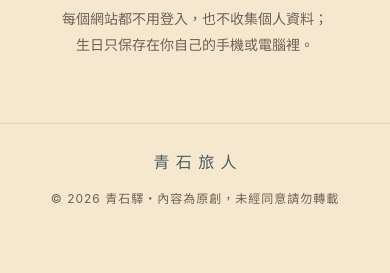
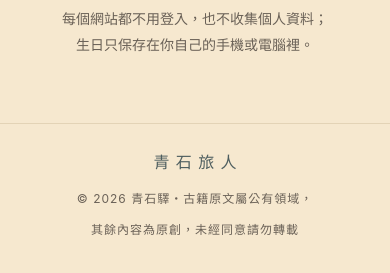
Before and after one commit to imqingstone/imqingstone.github.io, a plain HTML site: page docs/index.html in a window 390 px wide. Shown: the part 2399-2672 px from the top of the page. Drawn offline with Linux system fonts and the light colour scheme.

Commit message:
版權文字註明古籍原文屬公有領域 (#6)
* Build the 青石驛 portal

A single page that introduces and links the five sites, with a wide
hero illustration on desktop and a tall one on phones, a short essay
weaving the five names together, a card for each site with its home
screen icon, a share image for link previews, and its own icon.

Co-Authored-By: Claude Opus 5.5 <noreply@anthropic.com>
Claude-Session: https://claude.ai/code/session_01DWRUU4NfxA6xwrtQRbGZkE

* 主畫面圖示改為橫式「青石」

Co-Authored-By: Claude Opus 5.5 <noreply@anthropic.com>
Claude-Session: https://claude.ai/code/session_01DWRUU4NfxA6xwrtQRbGZkE

* 開場與說明文字改為逐句分行

Co-Authored-By: Claude Opus 5.5 <noreply@anthropic.com>
Claude-Session: https://claude.ai/code/session_01DWRUU4NfxA6xwrtQRbGZkE

* 關閉 iPhone 自動把數字當電話連結

Co-Authored-By: Claude Opus 5.5 <noreply@anthropic.com>
Claude-Session: https://claude.ai/code/session_01DWRUU4NfxA6xwrtQRbGZkE

* 頁尾顯示進站人次

Co-Authored-By: Claude Opus 5.5 <noreply@anthropic.com>
Claude-Session: https://claude.ai/code/session_01DWRUU4NfxA6xwrtQRbGZkE

* 主畫面圖示換成水墨「青石」

Co-Authored-By: Claude Opus 5.5 <noreply@anthropic.com>
Claude-Session: https://claude.ai/code/session_01DWRUU4NfxA6xwrtQRbGZkE

* 版權文字註明古籍原文屬公有領域

Co-Authored-By: Claude Opus 5.5 <noreply@anthropic.com>
Claude-Session: https://claude.ai/code/session_01DWRUU4NfxA6xwrtQRbGZkE

---------

Co-authored-by: Claude <noreply@anthropic.com>

```diff
--- a/docs/index.html
+++ b/docs/index.html
@@ -58,7 +58,7 @@
 <footer>
   <p class="sign">青石旅人</p>
   <p id="usage" class="usage" hidden></p>
-  <small class="copyright">© 2026 青石驛・內容為原創，未經同意請勿轉載</small>
+  <small class="copyright"><span class="seg">© 2026 青石驛・古籍原文屬公有領域，</span><span class="seg">其餘內容為原創，未經同意請勿轉載</span></small>
 </footer>
 <script>
 // 進站人次：讀取 GoatCounter 公開計數（首頁路徑為「/」，只取得總數，不送出任何個人資料）。
--- a/docs/style.css
+++ b/docs/style.css
@@ -55,3 +55,4 @@ footer{max-width:880px;margin:48px auto 0;padding:24px 24px 40px;border-top:1px
   .name{font-size:21px}
   footer{padding-left:16px;padding-right:16px}
 }
+.seg{display:inline-block}
```
Also changed, not shown: 1 other file.
